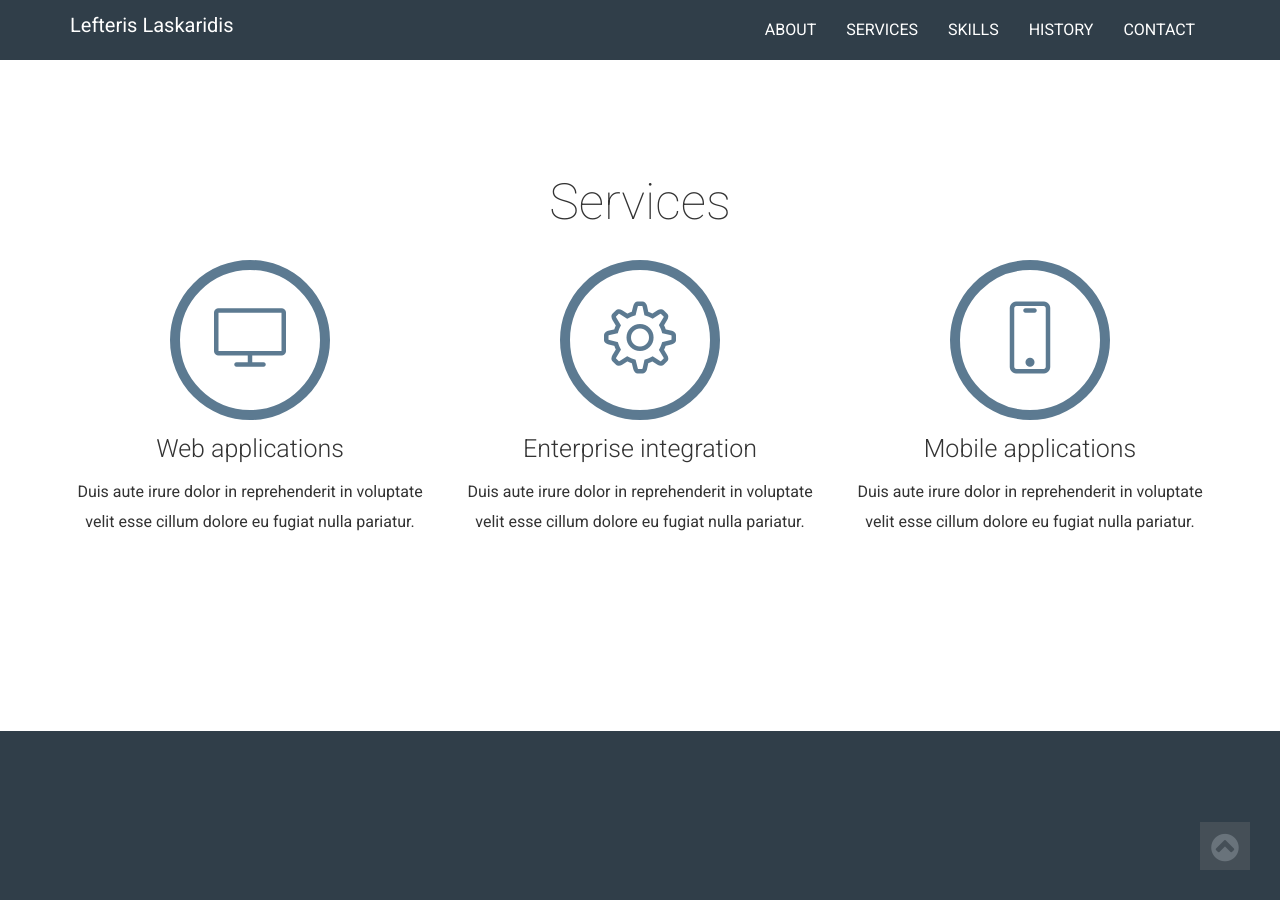
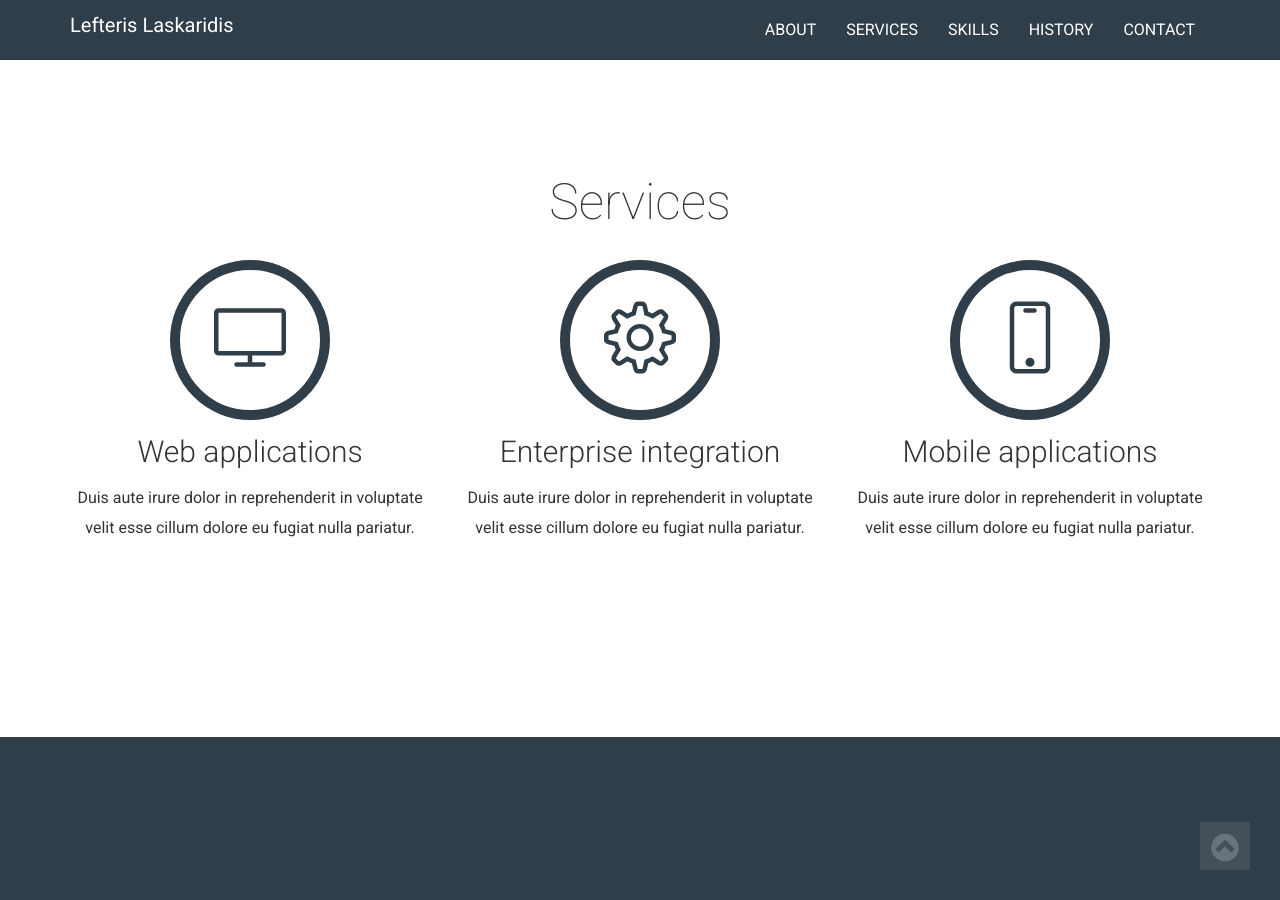
Before and after one commit to laskaridis/laskaridis.github.io, a Jekyll site: the page built from index.html, in a window 1280 px wide and 900 px high, scrolled down 1550 px. Built offline with Jekyll 4.4.1, drawn with Linux system fonts in a browser that asks for light colours; nearby versions of some CDN libraries; some web fonts are replaced; comment, search, counter and statistics services are not loaded.

Commit message:
Style services

```diff
--- a/_sass/_services.scss
+++ b/_sass/_services.scss
@@ -4,23 +4,24 @@ section#services {
     margin-bottom: 50px;
 
     .service-title {
-      font-size: 25px;
+      font-size: 30px;
       font-weight: 300;
     }
   }
 
   .service-icon {
-    border: 10px solid $blue;
+    border: 10px solid $dark-blue;
     border-radius: 50%;
     width: 160px;
     height: 160px;
     font-size: 72px;
+
     text-align: center;
     line-height: 150px;
     margin: 0 auto;
 
     .icon-large {
-      color: $blue;
+      color: $dark-blue;
     }
   }
 }
```
